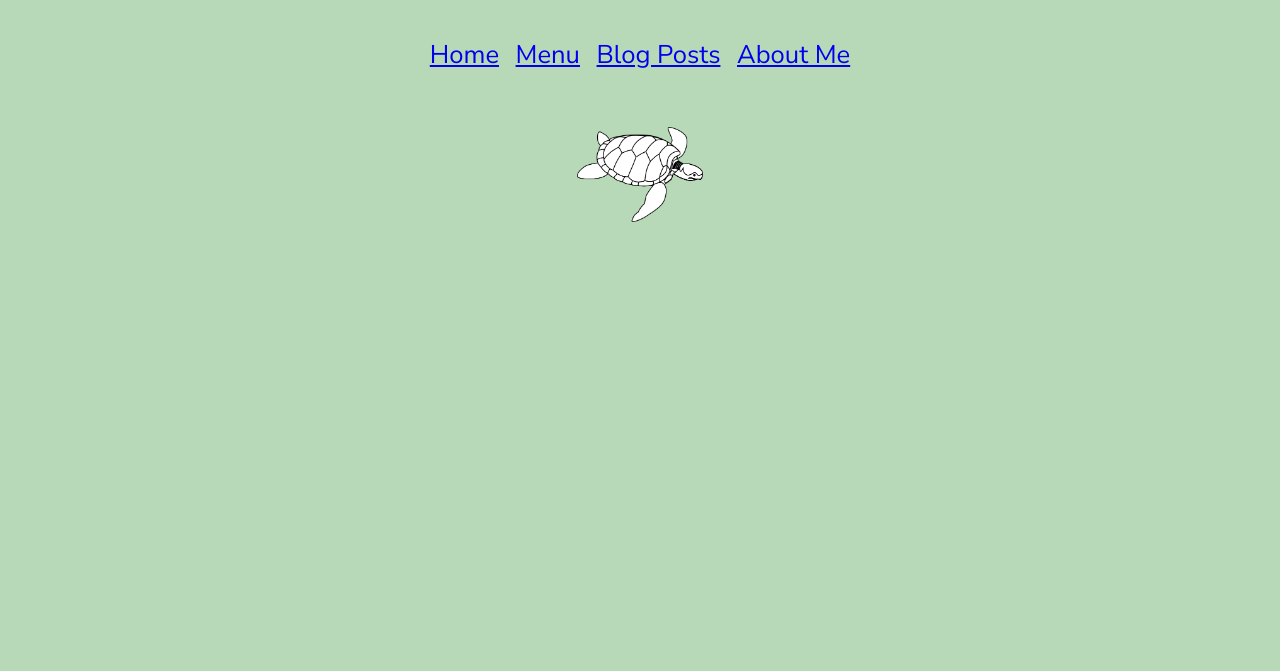
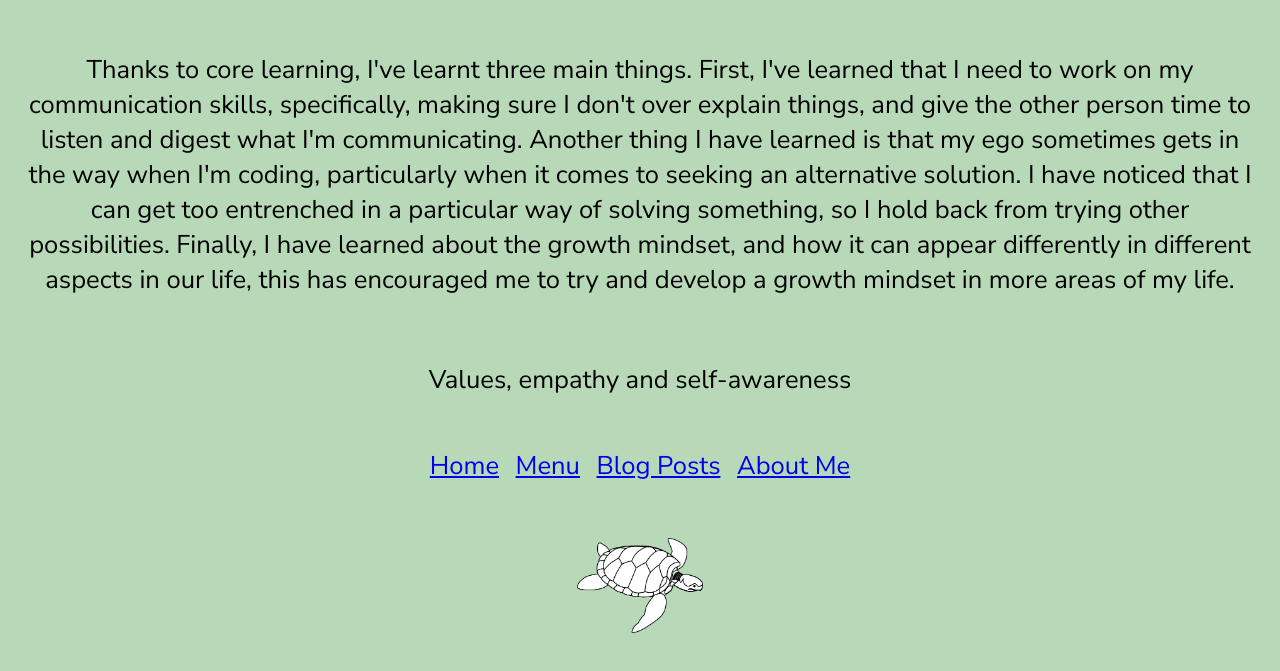
Before and after one commit to humaid-memee/humaid-memee.github.io, a plain HTML site: page blog/foundations-reflection.html in a window 1280 px wide. Shown: the part 157-828 px from the top of the page. Before the commit the page ends 800 px from the top, so only its background shows below. Drawn offline with Linux system fonts and the light colour scheme.

Commit message:
Add content for foundations reflections blog page.

```diff
--- a/blog/foundations-reflection.html
+++ b/blog/foundations-reflection.html
@@ -11,7 +11,8 @@
     <meta name="viewport" content="width=device-width, initial-scale=1" />
   <body>
     <h1 class="page-top">Foundations Reflections</h1>
-
+    <p>Thanks to core learning, I've learnt three main things. First, I've learned that I need to work on my communication skills, specifically, making sure I don't over explain things, and give the other person time to listen and digest what I'm communicating. Another thing I have learned is that my ego sometimes gets in the way when I'm coding, particularly when it comes to seeking an alternative solution. I have noticed that I can get too entrenched in a particular way of solving something, so I hold back from trying other possibilities. Finally, I have learned about the growth mindset, and how it can appear differently in different aspects in our life, this has encouraged me to try and develop a growth mindset in more areas of my life.</p>
+    <p>Values, empathy and self-awareness</p>
      <!--The below section is for the navigation bar/menu-->
     <ul id="nav-bar-ul">
       <li class="nav-bar-li"> <a href="../index.html" >Home</a></li>
```
